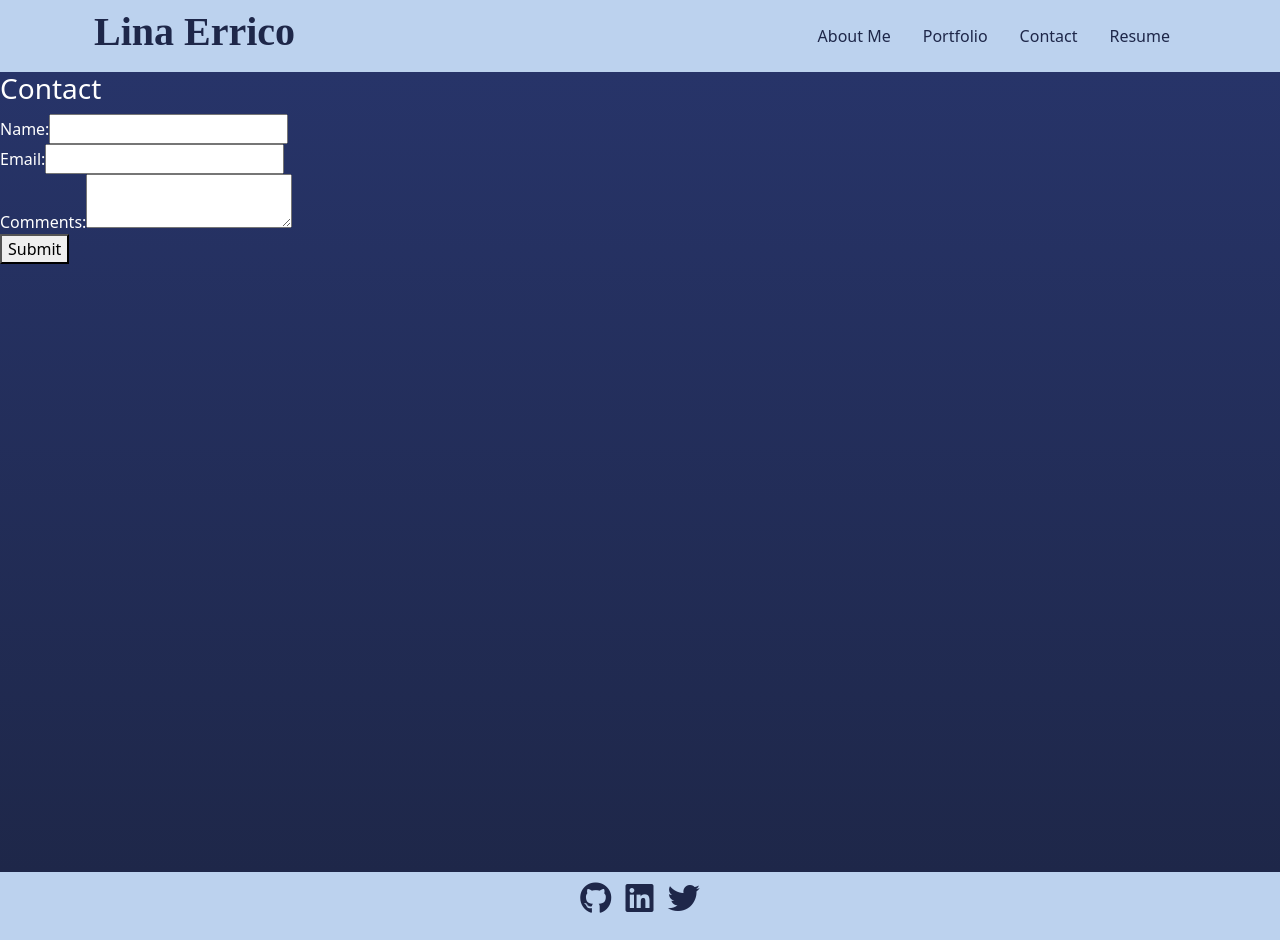
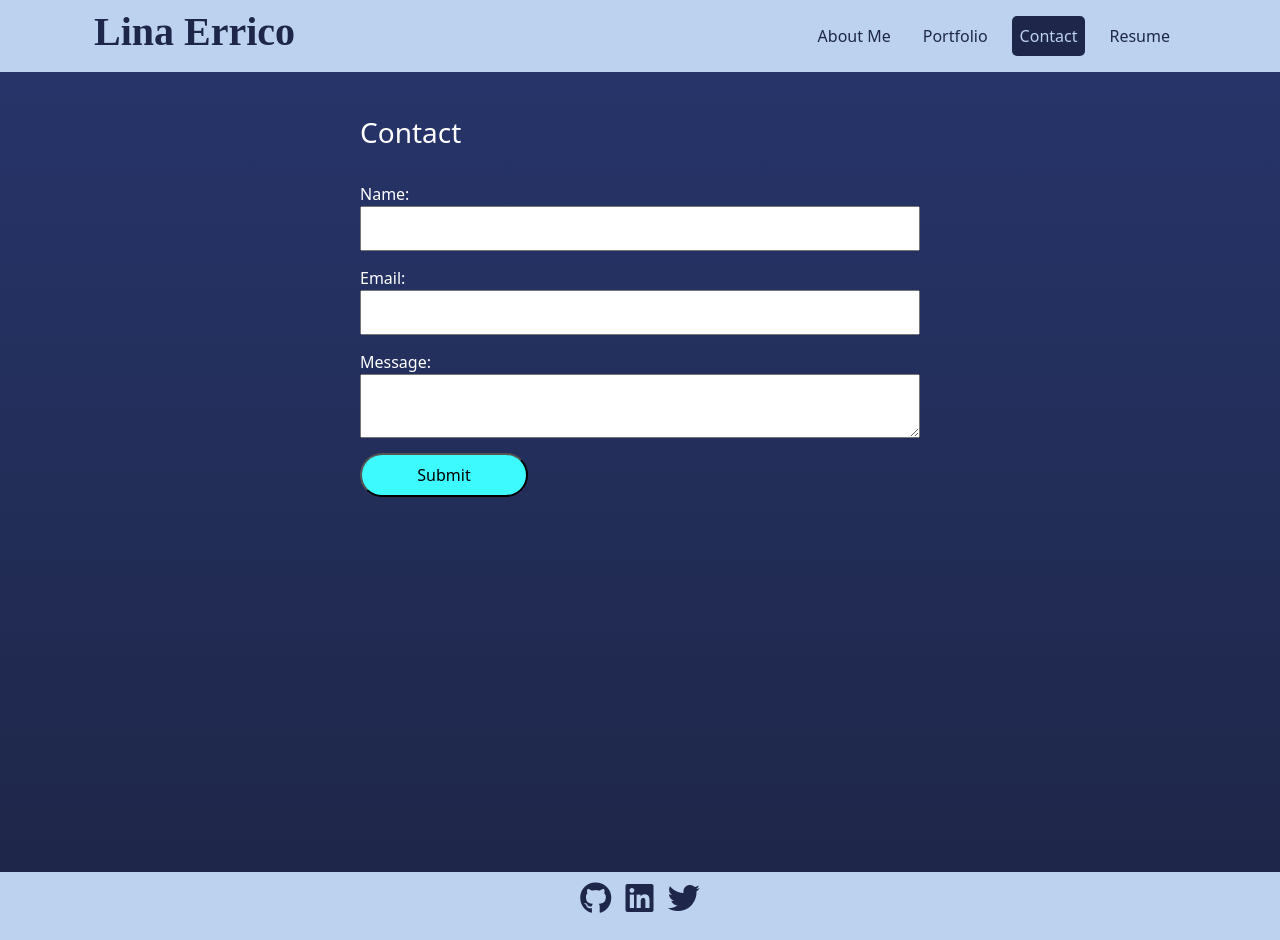
Before and after one commit to LMErrico/React_Portfolio, a React (Vite) app: page /Contact in a window 1280 px wide. Built offline with nearby package versions, Linux system fonts and the light colour scheme.

Commit message:
updated Contact and Resume code. improved style

```diff
--- a/src/App.jsx
+++ b/src/App.jsx
@@ -3,7 +3,7 @@ import Nav from './components/NavTabs';
 import Footer from './components/Footer';
 
 function App() {
-  // The Outlet component will conditionally swap between the different pages according to the URL
+
   return (
     <>
       <Nav />
--- a/src/components/NavTabs.jsx
+++ b/src/components/NavTabs.jsx
@@ -3,6 +3,18 @@ import { Link, useLocation } from 'react-router-dom';
 
 function NavTabs() {
   const currentPage = useLocation().pathname;
+
+  const linkStyle = {
+    color: '#1E2749',
+    textDecoration: 'none',
+    padding: '8px',
+    borderRadius: '5px',
+  };
+
+  const activeLinkStyle = {
+    backgroundColor: '#1E2749',
+    color: '#BCD2EE',
+  };
 
   return (
     <div className="navbar navbar-expand-lg navbar-light" style={{ backgroundColor: '#BCD2EE' }}>
@@ -17,8 +29,8 @@ function NavTabs() {
             <li className="nav-item p-2">
               <Link
                 to="/"
-            className={currentPage === '/' ? 'nav-link active' : 'nav-link'}
-            style={{ color: '#1E2749' }}
+                className="nav-link"
+                style={{ ...linkStyle, ...(currentPage === '/' && activeLinkStyle) }}
               >
                 About Me
               </Link>
@@ -26,8 +38,8 @@ function NavTabs() {
             <li className="nav-item p-2">
               <Link
                 to="/Portfolio"
-            className={currentPage === '/Portfolio' ? 'nav-link active' : 'nav-link'}
-            style={{ color: '#1E2749' }}
+                className="nav-link"
+                style={{ ...linkStyle, ...(currentPage === '/Portfolio' && activeLinkStyle) }}
               >
                 Portfolio
               </Link>
@@ -35,8 +47,8 @@ function NavTabs() {
             <li className="nav-item p-2">
               <Link
                 to="/Contact"
-            className={currentPage === '/Contact' ? 'nav-link active' : 'nav-link'}
-            style={{ color: '#1E2749' }}
+                className="nav-link"
+                style={{ ...linkStyle, ...(currentPage === '/Contact' && activeLinkStyle) }}
               >
                 Contact
               </Link>
@@ -44,8 +56,8 @@ function NavTabs() {
             <li className="nav-item p-2">
               <Link
                 to="/Resume"
-            className={currentPage === '/Resume' ? 'nav-link active' : 'nav-link'}
-            style={{ color: '#1E2749' }}
+                className="nav-link"
+                style={{ ...linkStyle, ...(currentPage === '/Resume' && activeLinkStyle) }}
               >
                 Resume
               </Link>
@@ -54,7 +66,6 @@ function NavTabs() {
         </nav>
       </div>
     </div>
-
   );
 }
 
--- a/src/pages/Contact.jsx
+++ b/src/pages/Contact.jsx
@@ -4,12 +4,56 @@ export default function Contact() {
   const [formData, setFormData] = useState({
     name: '',
     email: '',
-    comments: '',
+    message: '',
   });
 
   const [errors, setErrors] = useState({
+    name: '',
     email: '',
   });
+
+  const containerStyle = {
+    maxWidth: '600px',
+    margin: 'auto',
+    padding: '20px',
+  };
+
+  const formStyle = {
+    display: 'flex',
+    flexDirection: 'column',
+    gap: '15px',
+  };
+
+  const labelStyle = {
+    display: 'flex',
+    flexDirection: 'column',
+  };
+
+  const inputStyle = {
+    padding: '10px',
+    fontSize: '14px',
+  };
+
+  const errorMessageStyle = {
+    color: 'red',
+  };
+
+  const notificationStyle = {
+    color: 'red',
+  };
+
+  const submitButtonContainerStyle = {
+    textAlign: 'left',
+  };
+
+  const submitButtonStyle = {
+    padding: '8px',
+    fontSize: '16px',
+    borderRadius: '30px',
+    backgroundColor: '#3dfaff',
+    cursor: 'pointer',
+    width: '30%',
+  };
 
   const handleChange = (e) => {
     const { name, value } = e.target;
@@ -17,6 +61,18 @@ export default function Contact() {
       ...prevData,
       [name]: value,
     }));
+
+    if (value.trim() === '') {
+      setErrors((prevErrors) => ({
+        ...prevErrors,
+        [name]: `${name} is required`,
+      }));
+    } else {
+      setErrors((prevErrors) => ({
+        ...prevErrors,
+        [name]: '',
+      }));
+    }
 
     if (name === 'email') {
       const emailRegex = /^[^\s@]+@[^\s@]+\.[^\s@]+$/;
@@ -27,9 +83,21 @@ export default function Contact() {
     }
   };
 
+  const handleBlur = (e) => {
+    const { name, value } = e.target;
+
+    if (value.trim() === '') {
+      setErrors((prevErrors) => ({
+        ...prevErrors,
+        [name]: `${name} is required`,
+      }));
+    }
+  };
+
   const handleSubmit = (e) => {
     e.preventDefault();
-    if (errors.email) {
+
+    if (Object.values(errors).some((error) => error !== '')) {
       console.error('Form has validation errors. Please correct them.');
       return;
     }
@@ -38,40 +106,58 @@ export default function Contact() {
   };
 
   return (
-    <div>
+    <div style={containerStyle}>
+      <br/>
       <h3>Contact</h3>
-      <form onSubmit={handleSubmit}>
-        <label>
+      <br/>
+      <form onSubmit={handleSubmit} style={formStyle}>
+        <label style={labelStyle}>
           Name:
           <input
             type="text"
             name="name"
             value={formData.name}
             onChange={handleChange}
+            onBlur={handleBlur}
+            style={inputStyle}
           />
+          {errors.name && (
+            <span style={errorMessageStyle}>{errors.name}</span>
+          )}
         </label>
-        <br />
-        <label>
+        <label style={labelStyle}>
           Email:
           <input
             type="email"
             name="email"
             value={formData.email}
             onChange={handleChange}
+            onBlur={handleBlur}
+            style={inputStyle}
           />
-          {errors.email && <span style={{ color: 'red' }}>{errors.email}</span>}
+          {errors.email && (
+            <span style={errorMessageStyle}>{errors.email}</span>
+          )}
         </label>
-        <br />
-        <label>
-          Comments:
+        <label style={labelStyle}>
+          Message:
           <textarea
-            name="comments"
-            value={formData.comments}
+            name="message"
+            value={formData.message}
             onChange={handleChange}
+            style={inputStyle}
           />
         </label>
-        <br />
-        <button type="submit">Submit</button>
+        <div style={submitButtonContainerStyle}>
+          <button type="submit" style={submitButtonStyle}>
+            Submit
+          </button>
+        </div>
+        {(errors.name || errors.email) && (
+          <div style={notificationStyle}>
+            Please fill in the required fields.
+          </div>
+        )}
       </form>
     </div>
   );
--- a/src/pages/Portfolio.jsx
+++ b/src/pages/Portfolio.jsx
@@ -43,7 +43,9 @@ export default function Portfolio() {
   ];
   return (
      <div>
-      <h3 style={{ fontSize: '1.5em', marginLeft: '20px'}}>Portfolio</h3>
+      <br/>
+      <h3 style={{ fontSize: '1.5em', marginLeft: '20px', textAlign: 'center'}}>Portfolio</h3>
+      <br/>
       <div className="applications-container">
         {applications.map((app, index) => (
           <div key={index} className="application-card">
@@ -68,8 +70,8 @@ export default function Portfolio() {
           display: flex;
           flex-wrap: wrap;
           justify-content: space-between;
-          margin: 0 auto; /* Centrar el contenedor en pantallas más anchas */
-          max-width: 1200px; /* Limitar el ancho máximo del contenedor */
+          margin: 0 auto;
+          max-width: 1200px;
         }
         .application-card {
           position: relative;
--- a/src/pages/Resume.jsx
+++ b/src/pages/Resume.jsx
@@ -1,31 +1,63 @@
-  const resumePath = '/Lina_Resume.pdf';
+import React from 'react';
+
+const resumePath = '/Lina_Resume.pdf';
 
 export default function Resume() {
+  const buttonStyle = {
+    padding: '10px',
+    fontSize: '16px',
+    borderRadius: '30px',
+    backgroundColor: '#3dfaff',
+    color: '#1E2749',
+    cursor: 'pointer',
+    border: 'none',
+  };
 
-    return (
-      <div>
-        <h3>Resume</h3>
+  const containerStyle = {
+    maxWidth: '800px',
+    margin: 'auto',
+    padding: '20px',
+    fontSize: '1.3em'
+  };
+
+  const headingStyle = {
+    fontSize: '1.5em',
+  };
+
+  const subHeadingStyle = {
+    fontSize: '1.2em',
+  };
+
+  return (
+    <div style={containerStyle}>
+      <br />
+      <h3 style={headingStyle}>Resume</h3>
       <a
         href={resumePath}
         download="Download My Resume"
         target="_blank"
         rel="noreferrer"
       >
-        <button>Download my Resume</button>
+        <button style={buttonStyle}>Download my Resume</button>
       </a>
+      <br />
+      <br />
+      <h2 style={subHeadingStyle}>Colombian Lawyer with emerging technology skills</h2>
       <p> </p>
-      <h2>Colombian Lawyer with emerging technology skills</h2>
-      <p> </p>
-      <p><u>Front-End</u></p>
-      <p>HTML </p>
-      <p> CSS</p>
-      <p>Handelbars</p>
-      <p>React Js</p>
-      <p> </p>
-      <p><u>Back-End</u></p>
-      <p>JavaScript</p>
-      <p>MySQL</p>
-      <p>Mongo</p>
-      </div>
-    );
-  }
+      <p>
+        <u>Front-End</u>
+      </p>
+      <li>HTML </li>
+      <li> CSS</li>
+      <li>Handelbars</li>
+      <li>React Js</li>
+      <br />
+      <p>
+        <u>Back-End</u>
+      </p>
+      <li>JavaScript</li>
+      <li>MySQL</li>
+      <li>Mongo</li>
+    </div>
+  );
+}
```
Lines whose indentation alone changed are shown as unchanged.
